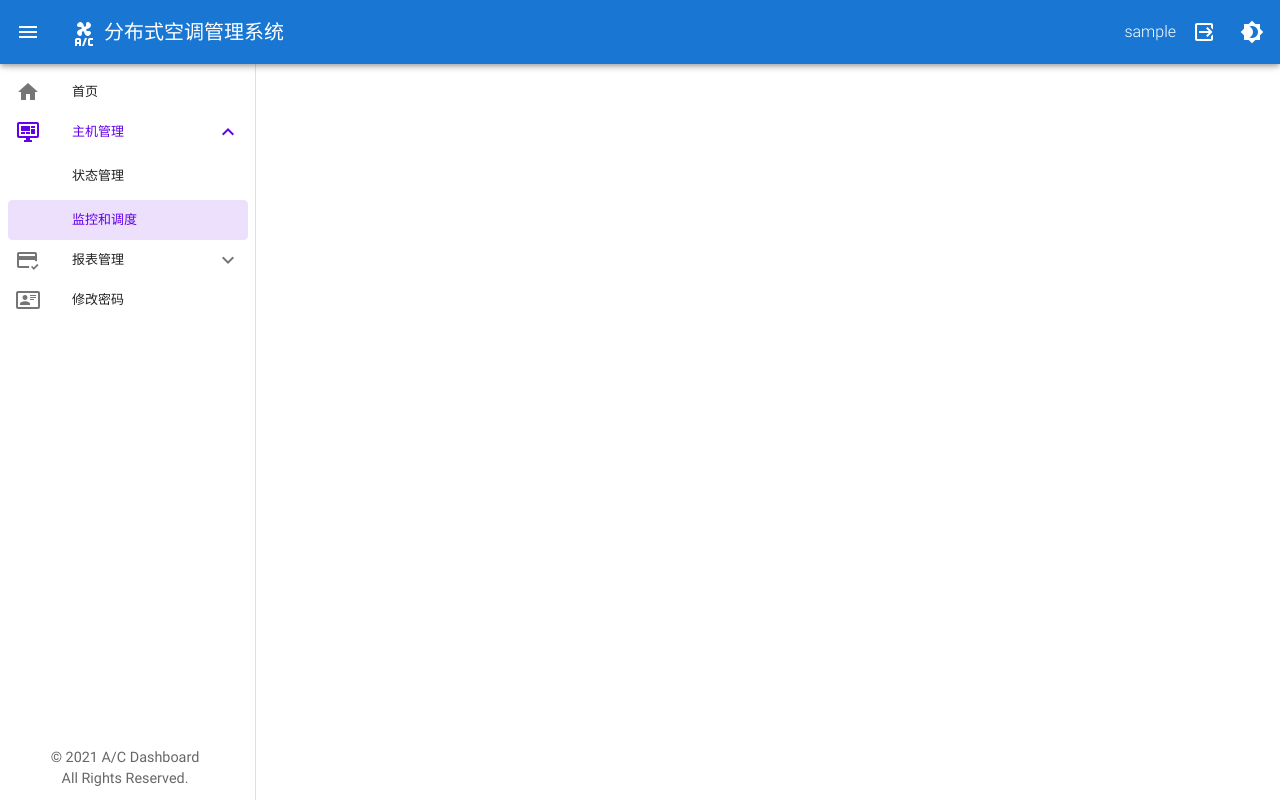
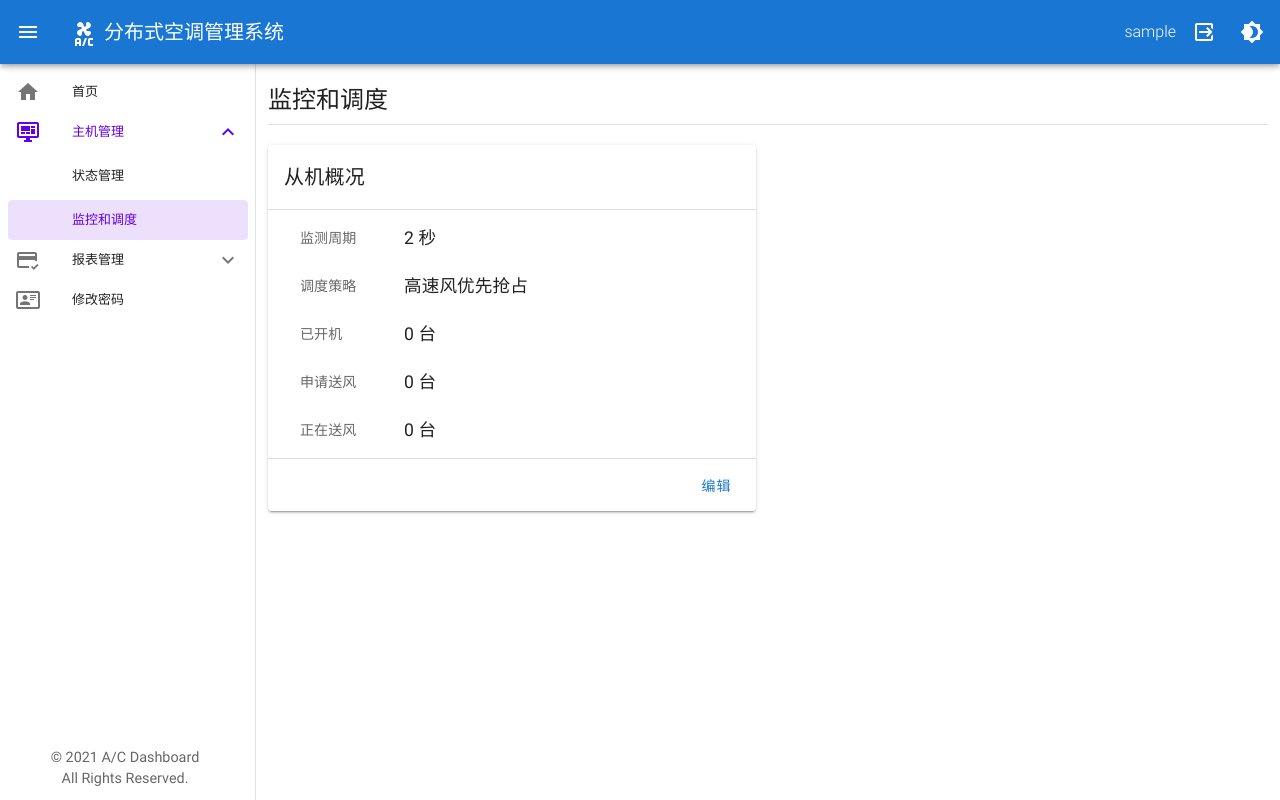
Before and after one commit to PotatoChipsNinja/AC-Dashboard, a Vue app: page /monitor in a window 1280 px wide. Built offline with nearby package versions, Linux system fonts and the light colour scheme; sample sign-in values are in the browser's storage.

Commit message:
add page of monitor

```diff
--- a/src/router/index.js
+++ b/src/router/index.js
@@ -3,6 +3,7 @@ import VueRouter from 'vue-router'
 import Login from '../views/Login.vue'
 import Home from '../views/Home.vue'
 import Status from '../views/Status.vue'
+import Monitor from '../views/Monitor.vue'
 
 Vue.use(VueRouter)
 
@@ -18,6 +19,10 @@ const routes = [
   {
     path: '/status',
     component: Status
+  },
+  {
+    path: '/monitor',
+    component: Monitor
   }
 ]
 
--- /dev/null
+++ b/src/views/Monitor.vue
@@ -0,0 +1,164 @@
+<template>
+  <v-container>
+    <div class="text-h5 my-2">监控和调度</div>
+    <v-divider></v-divider>
+    <v-row class="mt-2">
+      <v-col style="max-width: 32rem">
+        <v-card>
+          <v-card-title>
+            从机概况
+          </v-card-title>
+
+          <v-divider></v-divider>
+
+          <v-card-text>
+            <v-row align="center">
+              <v-col cols="3" class="py-0">
+                <v-subheader>
+                  监测周期
+                </v-subheader>
+              </v-col>
+              <v-col cols="9" class="py-0">
+                <v-text-field
+                  v-if="editing"
+                  class="mt-0 pt-0"
+                  hide-details
+                  v-model="edited.cycle"
+                  suffix="秒"
+                  single-line
+                  type="number"
+                  style="width: 4rem; font-size: 1.1rem"
+                ></v-text-field>
+                <div v-else class="text--primary" style="font-size: 1.1rem">
+                  {{ saved.cycle }} 秒
+                </div>
+              </v-col>
+
+              <v-col cols="3" class="py-0">
+                <v-subheader>
+                  调度策略
+                </v-subheader>
+              </v-col>
+              <v-col cols="9" class="py-0">
+                <v-select
+                  v-if="editing"
+                  v-model="edited.strategy"
+                  :items="options"
+                  single-line
+                  style="width: 11rem; font-size: 1.1rem"
+                ></v-select>
+                <div v-else class="text--primary" style="font-size: 1.1rem">
+                  {{ options[saved.strategy].text }}
+                </div>
+              </v-col>
+
+              <v-col cols="3" class="py-0">
+                <v-subheader>
+                  已开机
+                </v-subheader>
+              </v-col>
+              <v-col cols="9" class="py-0">
+                <div class="text--primary" style="font-size: 1.1rem">
+                  {{ cnt.open }} 台
+                </div>
+              </v-col>
+
+              <v-col cols="3" class="py-0">
+                <v-subheader>
+                  申请送风
+                </v-subheader>
+              </v-col>
+              <v-col cols="9" class="py-0">
+                <div class="text--primary" style="font-size: 1.1rem">
+                  {{ cnt.req }} 台
+                </div>
+              </v-col>
+
+              <v-col cols="3" class="py-0">
+                <v-subheader>
+                  正在送风
+                </v-subheader>
+              </v-col>
+              <v-col cols="9" class="py-0">
+                <div class="text--primary" style="font-size: 1.1rem">
+                  {{ cnt.serve }} 台
+                </div>
+              </v-col>
+            </v-row>
+          </v-card-text>
+
+          <v-divider></v-divider>
+
+          <v-card-actions v-if="!editing">
+            <v-spacer></v-spacer>
+            <v-btn text color="primary" @click="edit">
+              编辑
+            </v-btn>
+          </v-card-actions>
+
+          <v-card-actions v-else>
+            <v-btn text color="error" :disabled="loading" @click="editing = false">
+              取消
+            </v-btn>
+            <v-spacer></v-spacer>
+            <v-btn text color="success" :loading="loading" @click="apply">
+              应用
+            </v-btn>
+          </v-card-actions>
+        </v-card>
+      </v-col>
+    </v-row>
+  </v-container>
+</template>
+
+<script>
+  export default {
+    name: 'Monitor',
+
+    data: () => ({
+      editing: false,
+      loading: false,
+      options: [
+        { text: '先来先得', value: 0 },
+        { text: '高速风优先抢占', value: 1 },
+        { text: '时间片轮转', value: 2 },
+      ],
+      saved: {
+        cycle: 0,
+        strategy: 0,
+      },
+      edited: {
+        cycle: 0,
+        strategy: 0,
+      },
+      cnt: {
+        open: 0,
+        req: 0,
+        serve: 0
+      }
+    }),
+
+    mounted: function () {
+      this.getInfo()
+    },
+
+    methods: {
+      getInfo: function () {
+        this.saved.cycle = 2
+        this.saved.strategy = 1
+      },
+      edit: function () {
+        this.edited.cycle = this.saved.cycle
+        this.edited.strategy = this.saved.strategy
+        this.editing = true
+      },
+      apply: function () {
+        this.loading = true
+        this.saved.cycle = this.edited.cycle
+        this.saved.strategy = this.edited.strategy
+        this.loading = false
+        this.editing = false
+      }
+    }
+  }
+</script>
```
